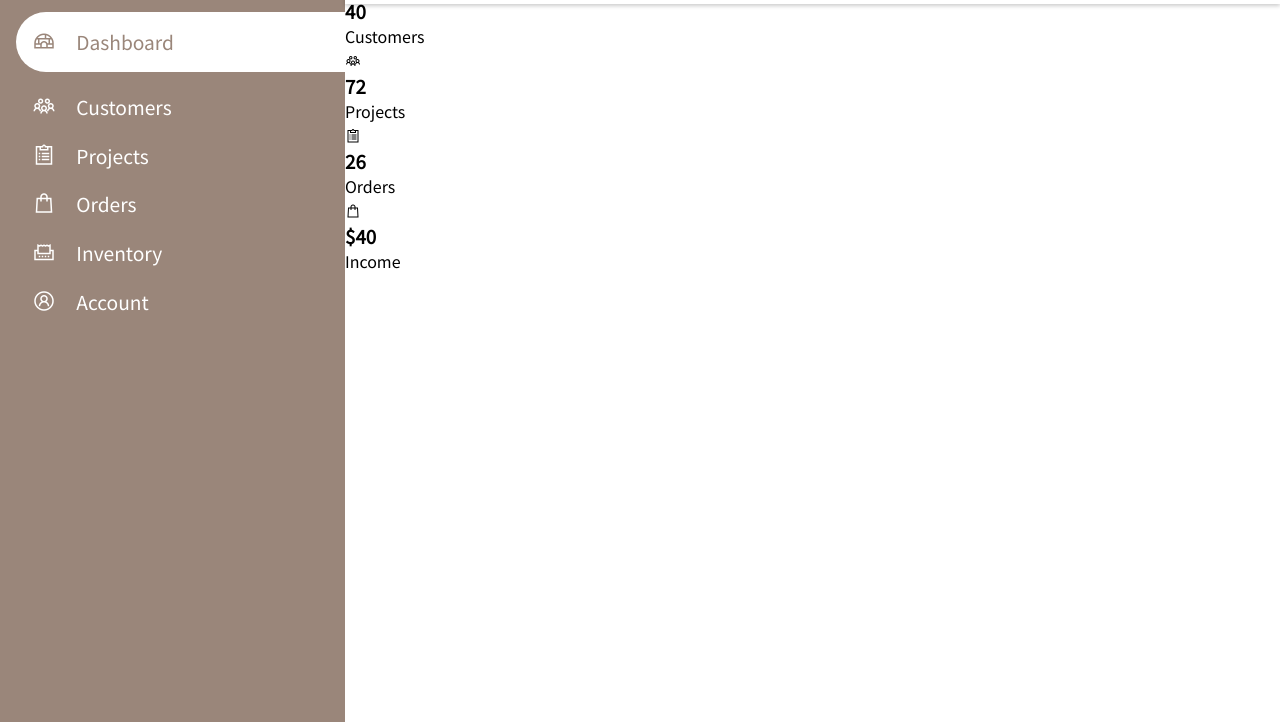
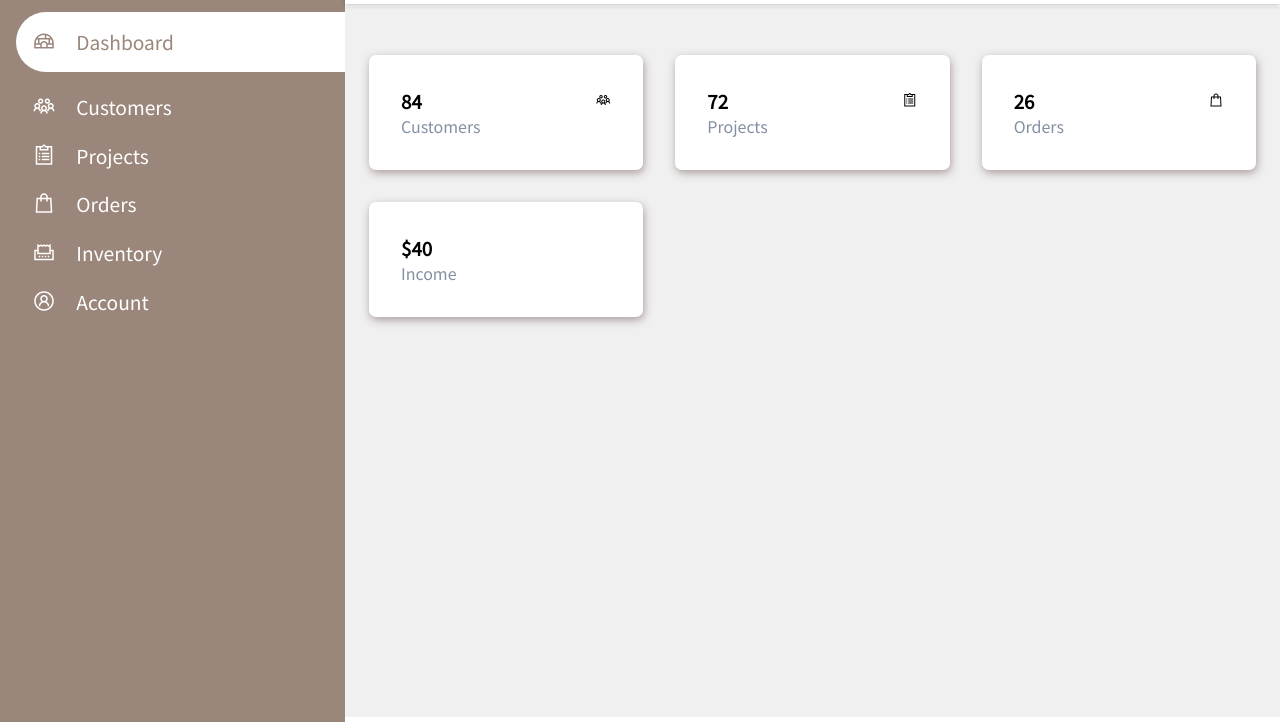
Before and after one commit to chimdie/admin_dashboard, a plain HTML site: page index.html in a window 1280 px wide. Shown: the part 78-800 px from the top of the page. Drawn offline with nearby package versions, Linux system fonts and the light colour scheme.

Commit message:
wait for it...

```diff
--- a/index.html
+++ b/index.html
@@ -93,15 +93,6 @@
             </div>
             <div class="card-single">
               <div>
-                <h3>40</h3>
-                <span>Customers</span>
-              </div>
-              <div>
-                <span class="las la-users"></span>
-              </div>
-            </div>
-            <div class="card-single">
-              <div>
                 <h3>72</h3>
                 <span>Projects</span>
               </div>
--- a/style.css
+++ b/style.css
@@ -22,6 +22,7 @@
     position: fixed;
     height: 100%;
     background-color: var(--main);
+    z-index: 100;
 }
 
 .sidebar-brand{
@@ -123,3 +124,30 @@
     font-weight: 700;
     margin-top: -20px !important;
 }
+
+main{
+    margin-top: 85px;
+    padding: 2rem 1.5rem;
+    background: #f0f0f0;
+    min-height: calc(100vh - 90px)
+}
+
+.cards{
+    display: grid;
+    grid-template-columns: repeat(auto-fit, minmax(200px, 1fr));
+    grid-gap: 2rem;
+    margin-top: 1rem;
+}
+
+.card-single{
+    display: flex;
+    justify-content: space-between;
+    background: #fff;
+    padding: 2rem;
+    border-radius: 7px;
+    box-shadow: 1px 3px 9px 0px rgba(151,132,132,0.76);
+}
+
+.card-single h3 + span{
+    color: var(--grey);
+}
```
